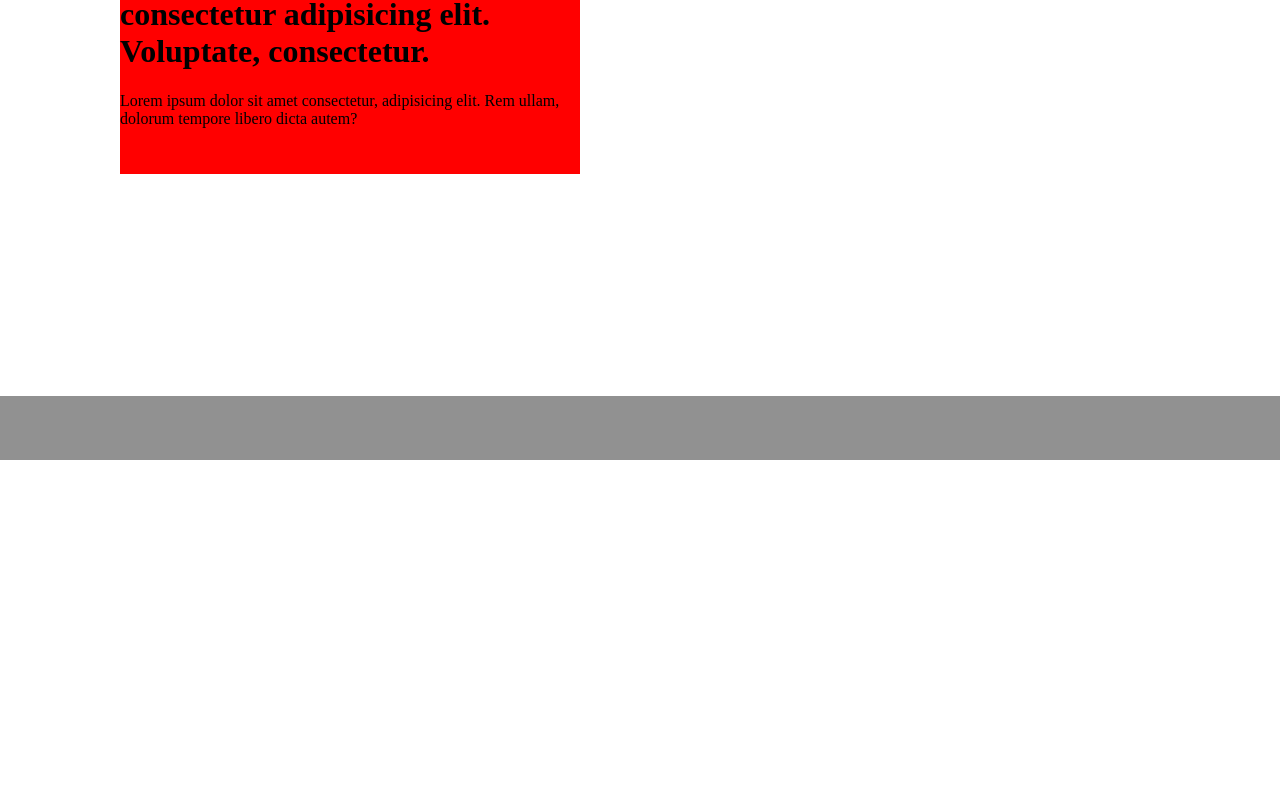
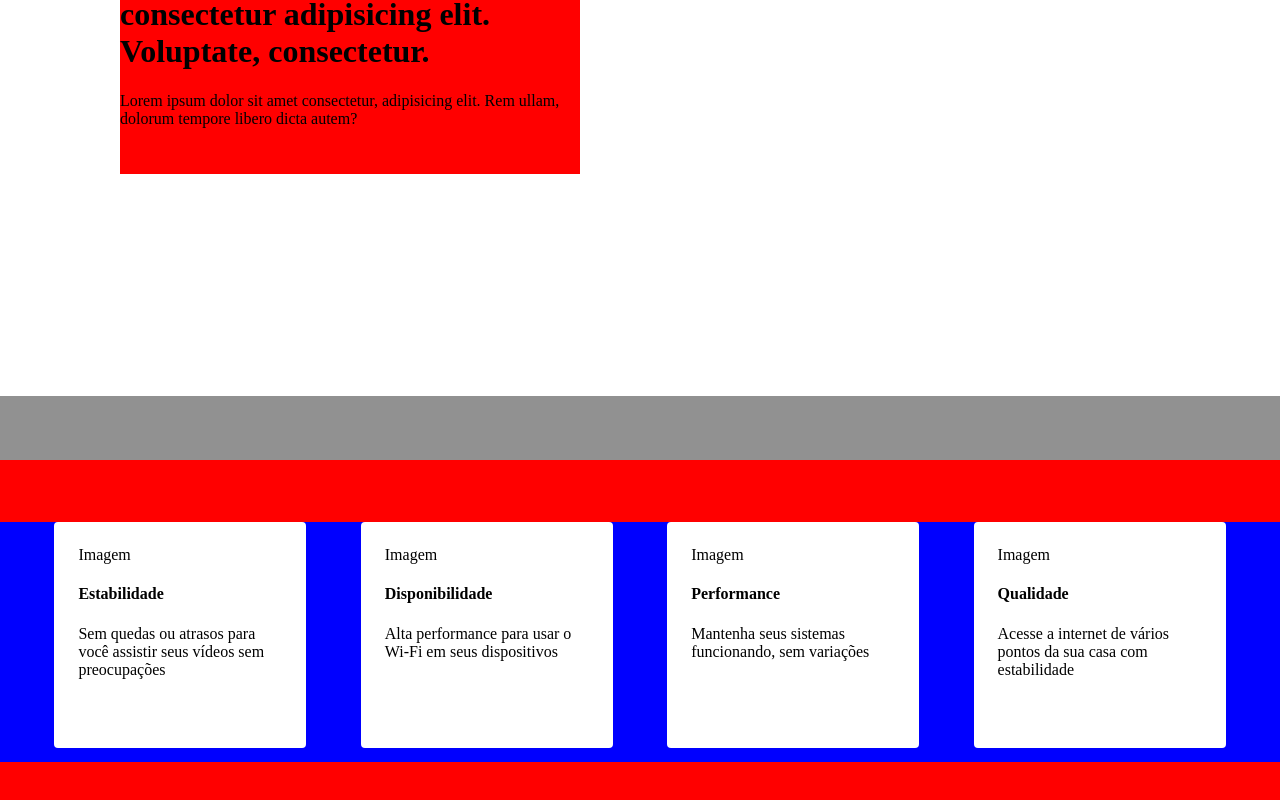
Before and after one commit to guilherme-a-pinheiro/ponto-net-vercel, a Next.js app: page / in a window 1280 px wide. Shown: the part 2148-2948 px from the top of the page. Before the commit the page ends 2608 px from the top, so only its background shows below. Built offline with nearby package versions, Linux system fonts and the light colour scheme.

Commit message:
qualidades

```diff
--- /dev/null
+++ b/components/qualidades/index.js
@@ -0,0 +1,34 @@
+import React from 'react'
+import * as S from './styles'
+import Image from 'next/image'
+
+export default function Qualidades() {
+  return (
+    <>
+    <S.Main>
+      <S.Itens>
+        <S.Item>
+          <div>Imagem</div>
+          <h4>Estabilidade</h4>
+          <p>Sem quedas ou atrasos para você assistir seus vídeos sem preocupações</p>
+        </S.Item>
+        <S.Item>
+          <div>Imagem</div>
+          <h4>Disponibilidade</h4>
+          <p>Alta performance para usar o Wi-Fi em seus dispositivos</p>
+        </S.Item>
+        <S.Item>
+          <div>Imagem</div>
+          <h4>Performance</h4>
+          <p>Mantenha seus sistemas funcionando, sem variações</p>
+        </S.Item>
+        <S.Item>
+          <div>Imagem</div>
+          <h4>Qualidade</h4>
+          <p>Acesse a internet de vários pontos da sua casa com estabilidade</p>
+        </S.Item>
+      </S.Itens>
+    </S.Main>
+    </>
+  )
+}
--- /dev/null
+++ b/components/qualidades/styles.js
@@ -0,0 +1,24 @@
+import { styled } from '@stitches/react';
+
+export const Main = styled('div', {
+  width: '100%',
+  height: '30vh',
+  backgroundColor: 'red',
+  padding: '62px 0px',
+})
+
+export const Itens = styled('div', {
+  width: '100%',
+  backgroundColor: 'blue',
+  height: '100%',
+  display: 'flex',
+  justifyContent: 'space-evenly',
+})
+
+export const Item = styled('div', {
+  height: '74%',
+  width: '204px',
+  backgroundColor: '#fff',
+  borderRadius:'4px',
+  padding: '24px',
+})
--- a/pages/index.js
+++ b/pages/index.js
@@ -5,6 +5,7 @@ import Navbar from '../components/navbar'
 import Mainimg from '../components/mainimg'
 import Mainplanos from '../components/mainplanos'
 import Infos from '../components/infos'
+import Qualidades from '../components/qualidades'
 
 export default function Home() {
   return (
@@ -19,6 +20,7 @@ export default function Home() {
         <Mainimg />
         <Mainplanos />
         <Infos />
+        <Qualidades />
       </main>
     </>
   )
```
